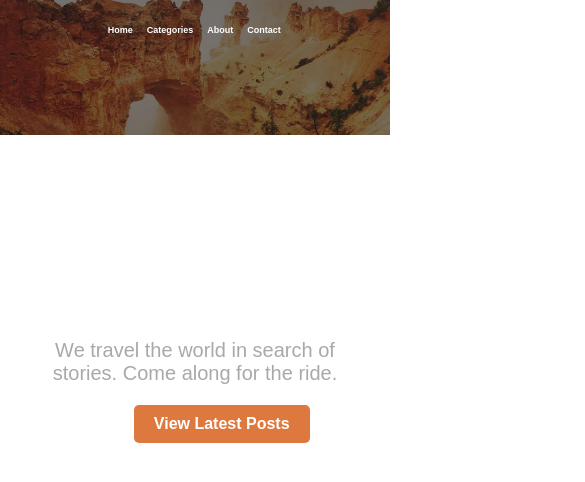
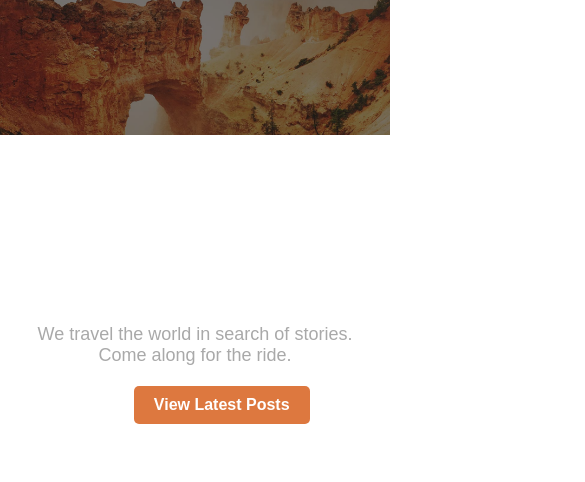
Before and after one commit to starkuzb00/escape, a plain HTML site: page index.html in a window 390 px wide. Shown: the top 482 px of the page, 585 px wide, since content can reach past the window. Drawn offline with Linux system fonts and the light colour scheme.

Commit message:
navbar and main ended

```diff
--- a/css/style.css
+++ b/css/style.css
@@ -92,29 +92,41 @@ body{
     }
 
 
-    .escape{
-        margin-top: -50%;
+
+    .escape_item .escape_link{
+        font-size: 17px !important;
+        margin: 0px 40px;
+    }
+
+    .escape h3{
+        font-style: 19px !important;
     }
 
 
-    .escape h3{
-        font-size: 20px;
+    .escape{
+      margin-top: -50%;
     }
 
 
-    .escape_list{
-        margin-left: 40%;
+
+    .lets{
+        margin-top: -30% !important;
     }
 
 
-    .escape_item .escape_link{
-        font-size: 17px;
+
+    .lets h1{
+        font-size: 50px !important;
     }
 
-    .main {
-        margin-top: -12%;
+
+    .lets p{
+        font-size: 18px !important;
     }
 
+    .lets a{
+
+    }
 
 
 }
@@ -135,28 +147,7 @@ body{
     }
 
 
-    .escape{
-        margin-top: -55%;
-    }
 
-    .escape h3{
-        font-size: 17px;
-    }
-
-
-    .escape_list{
-        margin-left: 30%;
-    }
-
-
-    .escape_item .escape_link{
-        font-size: 15px;
-    }
-
-
-    .main{
-        margin-top: -12%;
-    }
 
 
 }
@@ -176,28 +167,7 @@ body{
     }
 
 
-    .escape{
-        margin-top: -60%;
-    }
 
-    .escape h3{
-        font-size: 15px;
-    }
-
-
-    .escape_list{
-        margin-left: 20%;
-    }
-
-
-    .escape_item .escape_link{
-        font-size: 13px;
-    }
-
-
-    .main{
-        margin-top: -20%;
-    }
 }
 
 /* ///////////////////////////////////////////////////////////////// */
@@ -216,25 +186,9 @@ body{
     }
 
 
-    .escape{
-        margin-top: -70%;
-        margin-left: 10%;
-    }
-
-    .escape h3{
-        font-size: 13px;
-        display: none;
-    }
 
 
-    .escape_list{
-    margin-left: -1px;
-    }
 
-
-    .main{
-        margin-top: -25%;
-    }
 
 
 }
@@ -255,20 +209,7 @@ body{
     }
 
 
-    .escape{
-        margin-top: -80%;
-        margin-left:25%;
-    }
 
-    .escape h3{
-        font-size: 1px;
-        display: none;
-    }
-
-    .escape_item .escape_link{
-        font-size: 11px;
-        margin: 0px 17px;
-    }
 }
 
 /* /////////////////////////////////////////////////////////////////////////////// */
@@ -288,24 +229,7 @@ body{
     }
 
 
-    .escape{
-        margin-top: -95%;
-    }
 
-    .escape h3{
-        font-size: 1px;
-        display: none;
-    }
-
-    .escape_list{
-        margin-left: -10%;
-    }
-
-    .escape_item .escape_link{
-        font-size: 11px;
-        margin: 0px 20px;
-
-    }
 }
 
 /* /////////////////////////////////////////////////////////////////////////// */
@@ -325,24 +249,7 @@ body{
     }
 
 
-    .escape{
-        margin-top: -125%;
-    }
 
-    .escape h3{
-        font-size: 1px;
-        display: none;
-    }
-
-    .escape_list{
-        margin-left: -5%;
-    }
-
-    .escape_item .escape_link{
-        font-size: 10px;
-        margin: 0px 10px;
-
-    }
 }
 
 /* ////////////////////////////////////////////////////// */
@@ -362,24 +269,7 @@ body{
     }
 
 
-    .escape{
-        margin-top: -160%;
-    }
 
-    .escape h3{
-        font-size: 1px;
-        display: none;
-    }
-
-    .escape_list{
-        margin-left: -5%;
-    }
-
-    .escape_item .escape_link{
-        font-size: 9px;
-        margin: 0px 7px;
-
-    }
 }
 
 /* ///////////////////////////////////////////////////////// */
@@ -401,24 +291,7 @@ body{
     }
 
 
-    .escape{
-        margin-top: -230%;
-    }
 
-    .escape h3{
-        font-size: 1px;
-        display: none;
-    }
-
-    .escape_list{
-        margin-left: -10%;
-    }
-
-    .escape_item .escape_link{
-        font-size: 8px;
-        margin: 0px 7px;
-
-    }
 }
 
 /* ///////////////////////////////////////////////////////// */
@@ -430,7 +303,7 @@ body{
 
 
 }
-
+/* ////////////////////////////////////////////////////////// */
 
 .main .container{
     display: flex;
--- a/index.html
+++ b/index.html
@@ -39,11 +39,12 @@
     <main class="main">
         <div class="container">
            <div class="lets">
-            <div class="lets_text"></div>
+            <div class="lets_text">
                <h1>Let's do it together.</h1>
                <p>We travel the world in search of stories. Come along for the ride.</p>
 
                <a href="#">View Latest Posts</a>
+            </div>
             </div>
           </div>
         </div>
```
